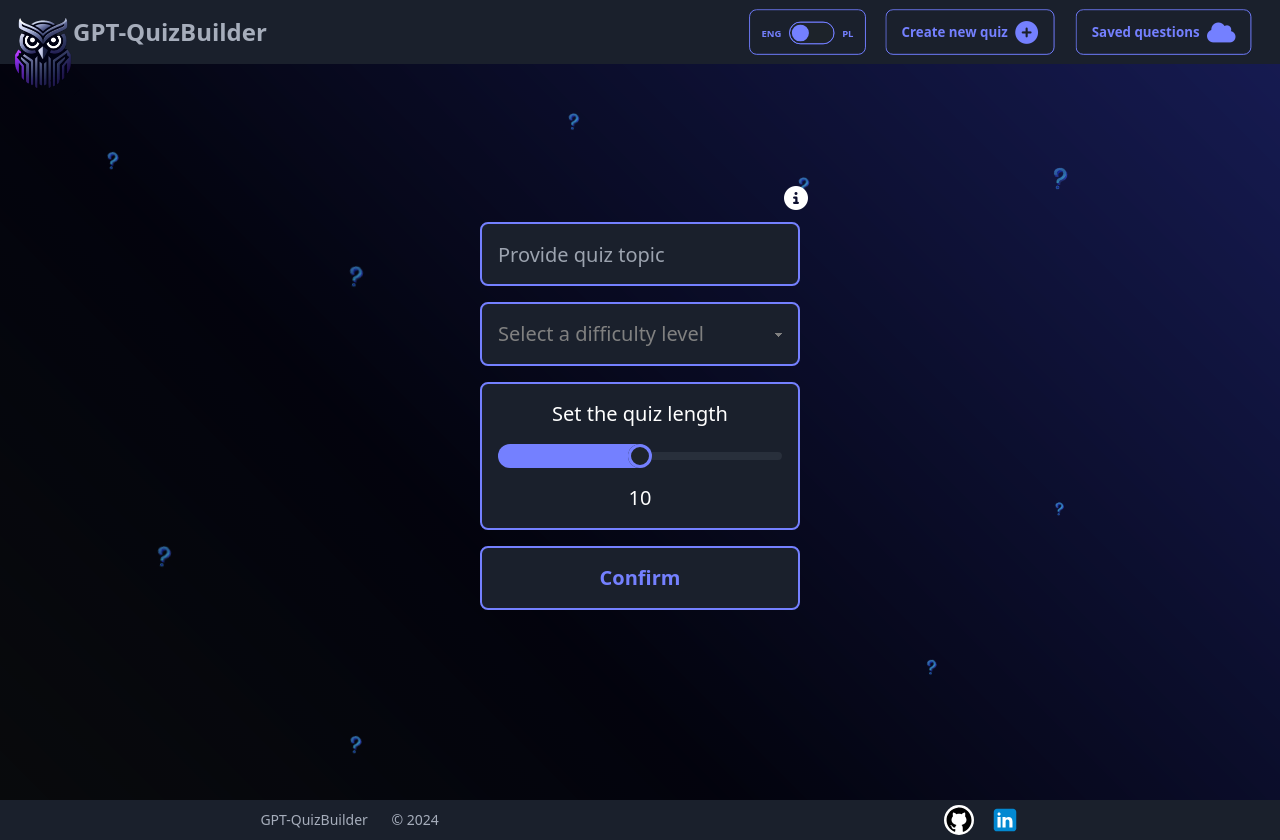
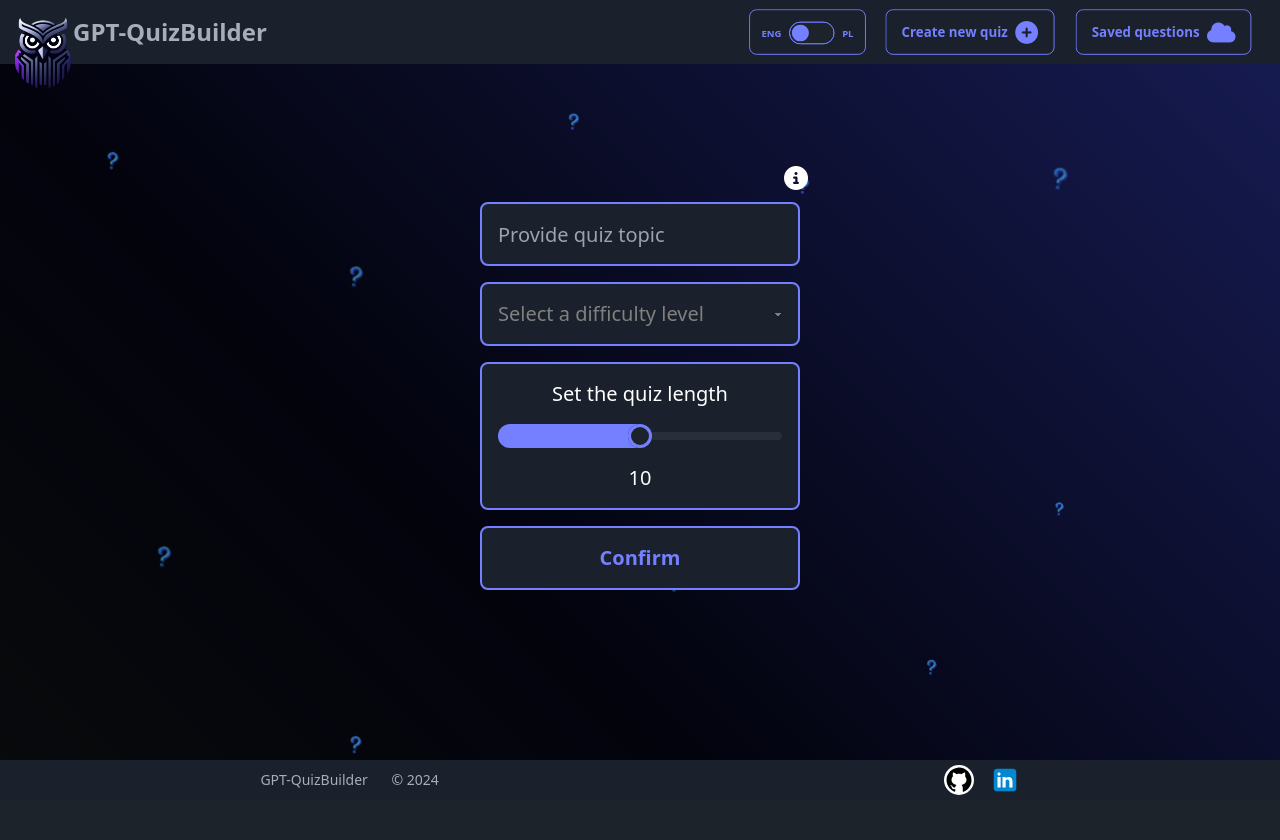
Before and after one commit to Adriann77/GPTQuizBuilder, a React (Vite) app: page /form in a window 1280 px wide. After the commit the page ends 800 px from the top, so only its background shows below. Built offline with nearby package versions, Linux system fonts and the light colour scheme; no server answers.

Commit message:
fix some css with layout

```diff
--- a/src/components/MainLayout/MainLayout.tsx
+++ b/src/components/MainLayout/MainLayout.tsx
@@ -18,7 +18,7 @@ export const MainLayout = ({ children }: React.PropsWithChildren) => {
       </div>
 
       <main>
-        <div className="poppins   flex min-h-[100vh]  flex-col  items-center justify-center  text-white  ">
+        <div className="poppins   flex min-h-[95vh]  flex-col  items-center justify-center  text-white  ">
           {children}
           <Outlet />
         </div>
--- a/src/components/SavedQuestionsList/SavedQuestionsList.tsx
+++ b/src/components/SavedQuestionsList/SavedQuestionsList.tsx
@@ -22,7 +22,7 @@ export default function SavedQuestionsList() {
 
   if (questionBank.length > 0) {
     return (
-      <div className=" flex max-w-[600px] flex-col gap-5 p-3 py-8">
+      <div className=" flex max-w-[600px] flex-col gap-5 p-3 pt-24">
         {questionBank.map((question: any, key: number) => (
           <div
             key={key}
```
